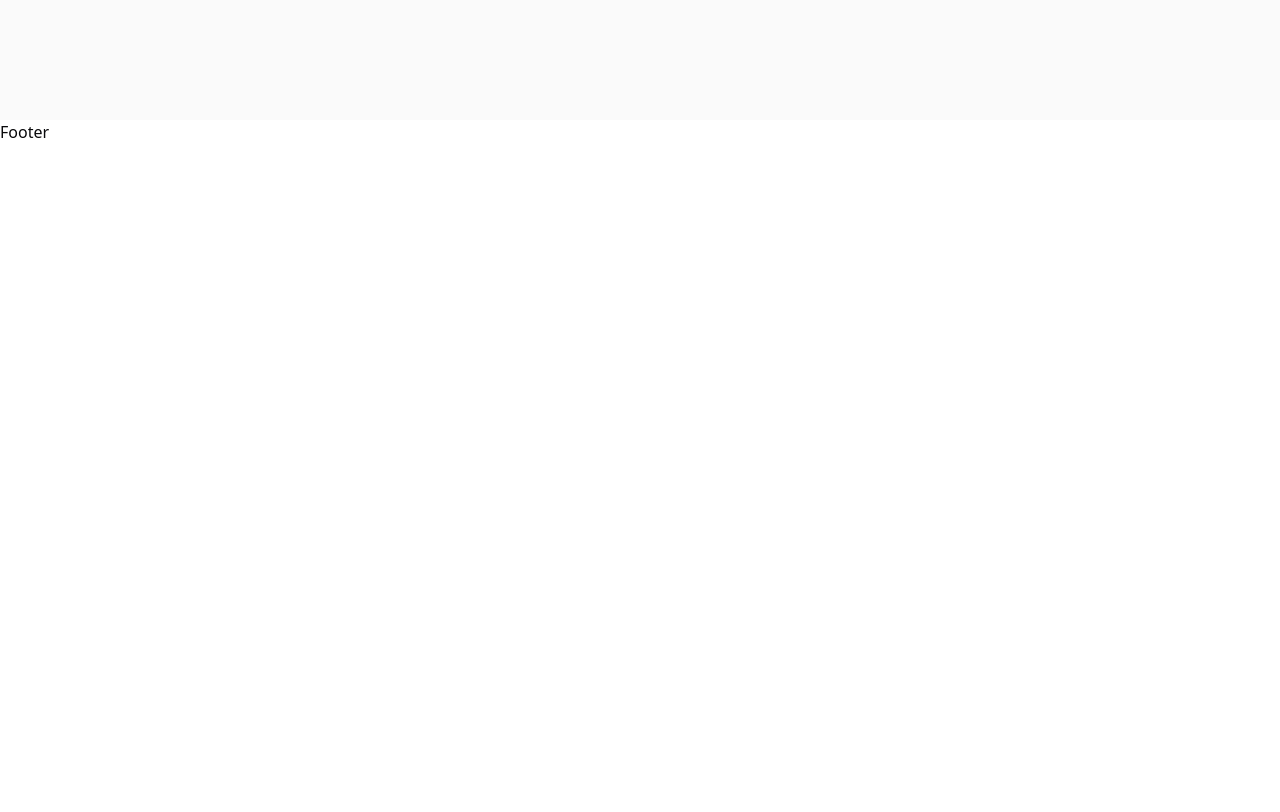
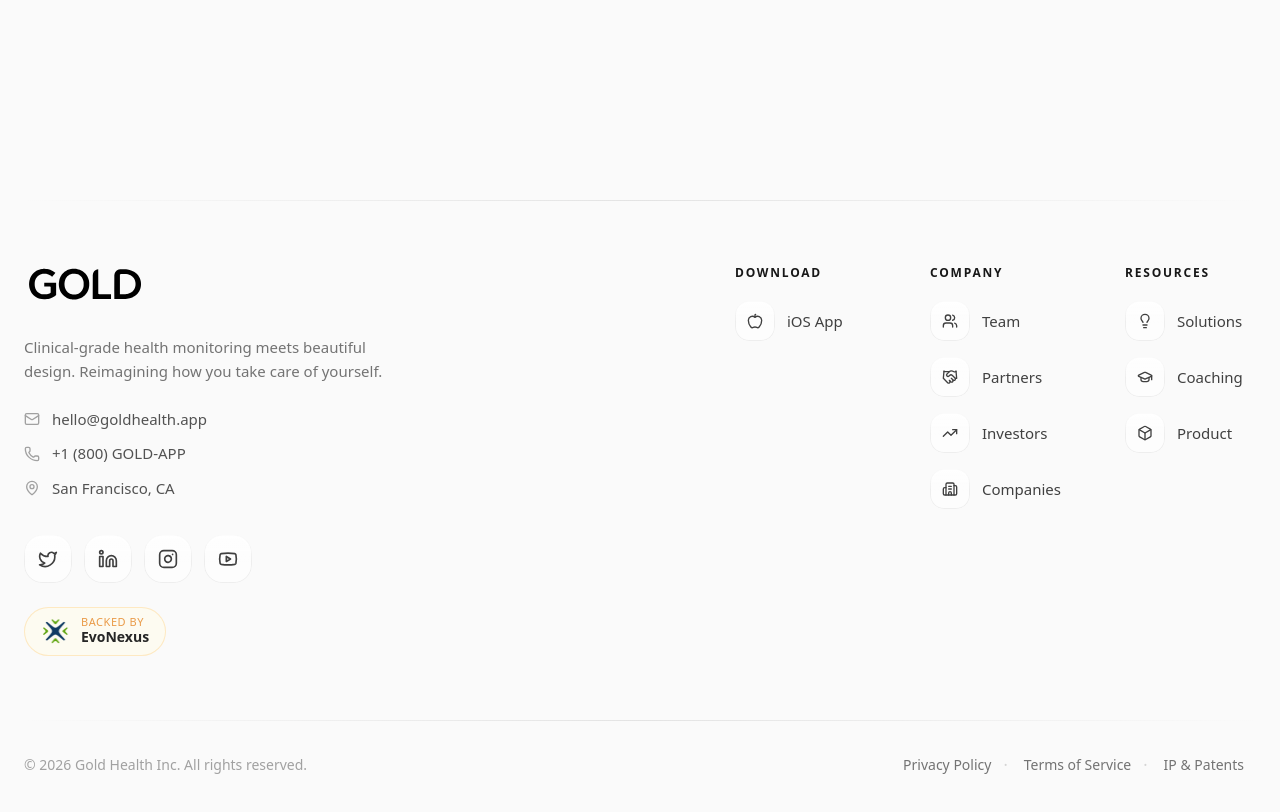
Before and after one commit to GOLD-Inc/goldwebsite, a Next.js app: page / in a window 1280 px wide. Shown: the part 1480-2292 px from the top of the page. Before the commit the page ends 1624 px from the top, so only its background shows below. Built offline with nearby package versions, Linux system fonts and the light colour scheme.

Commit message:
feat: enhance layout and styling with new Footer component, add animation styles, and update background color

```diff
--- a/src/app/globals.css
+++ b/src/app/globals.css
@@ -1,5 +1,6 @@
 @import "tailwindcss";
 @import "shadcn/tailwind.css";
+@import "tw-animate-css";
 
 @custom-variant dark (&:is(.dark *));
 
@@ -44,6 +45,15 @@
   --radius-2xl: calc(var(--radius) + 8px);
   --radius-3xl: calc(var(--radius) + 12px);
   --radius-4xl: calc(var(--radius) + 16px);
+  --animate-ripple: ripple var(--duration,2s) ease calc(var(--i, 0)*.2s) infinite;
+  @keyframes ripple {
+  0%, 100% {
+    transform: translate(-50%, -50%) scale(1);
+    }
+  50% {
+    transform: translate(-50%, -50%) scale(0.9);
+    }
+  }
 }
 
 :root {
--- a/src/app/layout.tsx
+++ b/src/app/layout.tsx
@@ -28,7 +28,7 @@ export default function RootLayout({
   return (
     <html lang="en">
       <body
-        className={`${geistSans.variable} ${geistMono.variable} antialiased`}
+        className={`${geistSans.variable} ${geistMono.variable} antialiased bg-[#fafafa]`}
       >
         <NavbarComponent />
         {children}
--- a/src/app/page.tsx
+++ b/src/app/page.tsx
@@ -1,6 +1,6 @@
 export default function Home() {
   return (
-    <div className="min-h-[200vh] bg-[#fafafa] relative">
+    <div className="min-h-[200vh] relative">
       {/* Soft ambient color blobs so the glass blur is visible */}
       <div className="pointer-events-none absolute inset-0 overflow-hidden">
         <div className="absolute -top-24 left-1/4 h-[500px] w-[500px] rounded-full bg-amber-200/40 blur-[100px]" />
--- a/src/components/Home/Footer.tsx
+++ b/src/components/Home/Footer.tsx
@@ -1,9 +1,244 @@
-import React from 'react'
+import Link from "next/link";
+import {
+  Apple,
+  Download,
+  Users,
+  Handshake,
+  TrendingUp,
+  Building2,
+  Lightbulb,
+  GraduationCap,
+  Box,
+  Mail,
+  MapPin,
+  Phone,
+  Twitter,
+  Linkedin,
+  Instagram,
+  Youtube,
+} from "lucide-react";
 
-const Footer = () => {
+function GlassIcon({
+  children,
+  size = "lg",
+  parentGroup = false,
+}: {
+  children: React.ReactNode;
+  size?: "md" | "lg";
+  parentGroup?: boolean;
+}) {
+  const sizeMap = {
+    md: "h-10 w-10 rounded-xl",
+    lg: "h-12 w-12 rounded-2xl",
+  };
+
+  const hoverClasses = parentGroup
+    ? "group-hover:-translate-y-1 group-hover:scale-105"
+    : "hover:-translate-y-1 hover:scale-105 group-hover/icon:-translate-y-1 group-hover/icon:scale-105";
+
   return (
-    <div>Footer</div>
-  )
+    <div
+      className={`group/icon relative ${sizeMap[size]} overflow-hidden cursor-pointer transition-all duration-300 ${hoverClasses}`}
+    >
+
+      {/* Glass base */}
+      <div
+        className={`absolute inset-0 ${sizeMap[size]} bg-white/60 backdrop-blur-2xl border border-black/[0.06] transition-all duration-300
+          shadow-[0_4px_12px_rgba(0,0,0,0.06),0_1.5px_0_rgba(255,255,255,0.9)_inset,0_-0.5px_0_rgba(0,0,0,0.04)]
+          ${parentGroup ? "group-hover:bg-white/80 group-hover:shadow-[0_8px_24px_rgba(0,0,0,0.1),0_2px_0_rgba(255,255,255,1)_inset,0_-1px_0_rgba(0,0,0,0.05)]" : "group-hover/icon:bg-white/80 group-hover/icon:shadow-[0_8px_24px_rgba(0,0,0,0.1),0_2px_0_rgba(255,255,255,1)_inset,0_-1px_0_rgba(0,0,0,0.05)]"}`}
+      />
+      {/* Glossy arc */}
+      <div
+        className={`pointer-events-none absolute inset-x-0 top-0 h-[55%] bg-gradient-to-b from-white/80 to-transparent ${size === "lg" ? "rounded-t-2xl" : "rounded-t-xl"}`}
+      />
+      {/* Icon */}
+      <div className={`relative z-10 flex h-full w-full items-center justify-center text-neutral-700 transition-colors duration-300 ${parentGroup ? "group-hover:text-neutral-950" : "group-hover/icon:text-neutral-950"}`}>
+
+        {children}
+      </div>
+    </div>
+  );
 }
 
-export default Footer
+const footerSections = [
+  {
+    title: "Download",
+    links: [
+      { name: "iOS App", href: "/download/ios", icon: Apple },
+    ],
+  },
+  {
+    title: "Company",
+    links: [
+      { name: "Team", href: "/team", icon: Users },
+      { name: "Partners", href: "/partners", icon: Handshake },
+      { name: "Investors", href: "/investors", icon: TrendingUp },
+      { name: "Companies", href: "/companies", icon: Building2 },
+    ],
+  },
+  {
+    title: "Resources",
+    links: [
+      { name: "Solutions", href: "/solutions", icon: Lightbulb },
+      { name: "Coaching", href: "/coaching", icon: GraduationCap },
+      { name: "Product", href: "/product", icon: Box },
+    ],
+  },
+];
+
+const socials = [
+  { icon: Twitter, href: "#", label: "Twitter" },
+  { icon: Linkedin, href: "#", label: "LinkedIn" },
+  { icon: Instagram, href: "#", label: "Instagram" },
+  { icon: Youtube, href: "#", label: "YouTube" },
+];
+
+const legalLinks = [
+  { name: "Privacy Policy", href: "/privacy" },
+  { name: "Terms of Service", href: "/terms" },
+  { name: "IP & Patents", href: "/patents" },
+];
+
+export default function Footer() {
+  return (
+    <footer className="relative mt-20">
+      {/* Top separator */}
+      <div className="mx-6 h-px bg-gradient-to-r from-transparent via-neutral-300/60 to-transparent" />
+
+      <div className="relative overflow-hidden">
+
+
+        <div className="relative z-10 mx-auto max-w-7xl px-6 pt-16 pb-8">
+          {/* Main grid */}
+          <div className="flex flex-col gap-12 lg:flex-row lg:items-start lg:justify-between">
+            {/* Brand column */}
+            <div className="max-w-sm space-y-6">
+              <Link href="/" className="inline-block">
+                <img
+                  src="GOLD-logo--black-vector.svg"
+                  alt="Gold Health"
+                  width={130}
+                  height={52}
+                  className="h-10 w-auto"
+                />
+              </Link>
+              <p className="text-[15px] leading-relaxed text-neutral-500">
+                Clinical-grade health monitoring meets beautiful design.
+                Reimagining how you take care of yourself.
+              </p>
+
+              {/* Contact info */}
+              <div className="space-y-3">
+                <div className="flex items-center gap-3 text-[15px] text-neutral-600">
+                  <Mail className="h-4 w-4 text-neutral-400" />
+                  <span>hello@goldhealth.app</span>
+                </div>
+                <div className="flex items-center gap-3 text-[15px] text-neutral-600">
+                  <Phone className="h-4 w-4 text-neutral-400" />
+                  <span>+1 (800) GOLD-APP</span>
+                </div>
+                <div className="flex items-center gap-3 text-[15px] text-neutral-600">
+                  <MapPin className="h-4 w-4 text-neutral-400" />
+                  <span>San Francisco, CA</span>
+                </div>
+              </div>
+
+              {/* Social icons — big glassy */}
+              <div className="flex items-center gap-3 pt-3">
+                {socials.map((social) => (
+                  <Link
+                    href={social.href}
+                    key={social.label}
+                    aria-label={social.label}
+                  >
+                    <GlassIcon size="lg">
+                      <social.icon className="h-5 w-5" />
+                    </GlassIcon>
+                  </Link>
+                ))}
+              </div>
+
+              {/* Backed by EvoNexus — YC-style badge */}
+              <a
+                href="https://evonexus.org"
+                target="_blank"
+                rel="noopener noreferrer"
+                className="group inline-flex items-center gap-3 rounded-full border border-amber-500/20 bg-amber-50/60 px-4 py-2 transition-all duration-300 hover:border-amber-500/40 hover:bg-amber-50"
+              >
+                <img
+                  src="/Evo-Logo.png"
+                  alt="EvoNexus"
+                  width={28}
+                  height={28}
+                  className="h-7 w-7 rounded-md object-contain"
+                />
+                <div className="flex flex-col leading-none">
+                  <span className="text-[11px] font-medium uppercase tracking-wider text-amber-600/70">
+                    Backed by
+                  </span>
+                  <span className="text-sm font-semibold text-neutral-800 group-hover:text-neutral-950 transition-colors">
+                    EvoNexus
+                  </span>
+                </div>
+              </a>
+            </div>
+
+            {/* Link columns */}
+            <div className="grid grid-cols-2 gap-10 sm:grid-cols-3 lg:gap-16">
+              {footerSections.map((section) => (
+                <div key={section.title}>
+                  <h4 className="mb-5 text-xs font-semibold uppercase tracking-[0.15em] text-neutral-900">
+                    {section.title}
+                  </h4>
+                  <ul className="space-y-4">
+                    {section.links.map((link) => (
+                      <li key={link.name}>
+                        <Link
+                          href={link.href}
+                          className="group flex items-center gap-3 text-[15px] text-neutral-700 transition-colors duration-200 hover:text-neutral-900"
+                        >
+                          <GlassIcon size="md" parentGroup>
+                            <link.icon className="h-4 w-4" />
+                          </GlassIcon>
+                          <span className="font-medium group-hover:underline">{link.name}</span>
+                        </Link>
+                      </li>
+                    ))}
+                  </ul>
+                </div>
+              ))}
+            </div>
+          </div>
+
+          {/* Bottom bar */}
+          <div className="mt-16">
+            <div className="h-px bg-gradient-to-r from-transparent via-neutral-300/60 to-transparent" />
+
+            <div className="flex flex-col items-center justify-between gap-5 pt-7 sm:flex-row">
+              <p className="text-sm text-neutral-400">
+                &copy; {new Date().getFullYear()} Gold Health Inc. All rights
+                reserved.
+              </p>
+
+              <div className="flex flex-wrap items-center justify-center gap-1">
+                {legalLinks.map((link, idx) => (
+                  <span key={link.name} className="flex items-center">
+                    <Link
+                      href={link.href}
+                      className="rounded-full px-3 py-1.5 text-sm text-neutral-500 transition-all duration-200 hover:bg-black/[0.04] hover:text-neutral-800"
+                    >
+                      {link.name}
+                    </Link>
+                    {idx < legalLinks.length - 1 && (
+                      <span className="text-neutral-300">·</span>
+                    )}
+                  </span>
+                ))}
+              </div>
+            </div>
+          </div>
+        </div>
+      </div>
+    </footer>
+  );
+}
```
Also changed, not shown: components.json, public/Evo-Logo.png (added).
